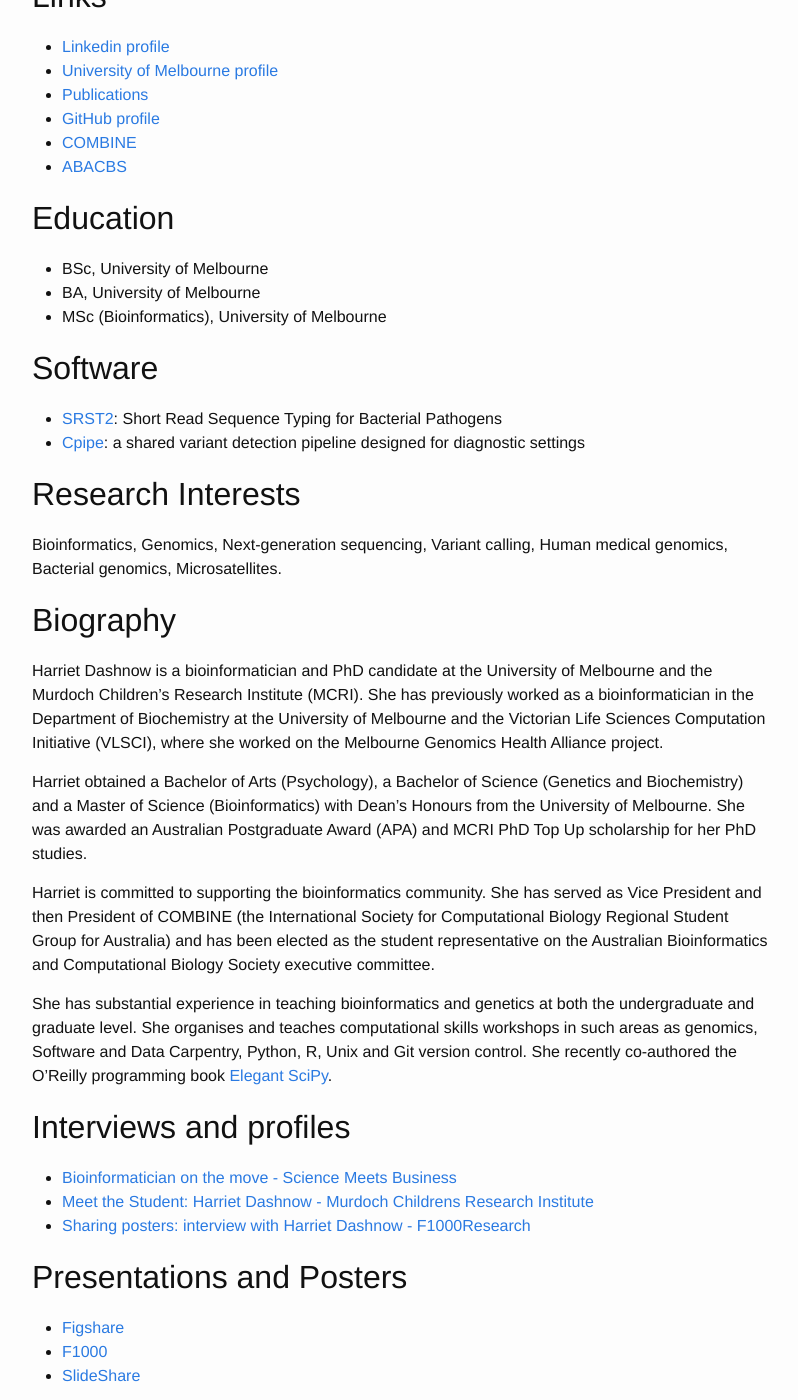
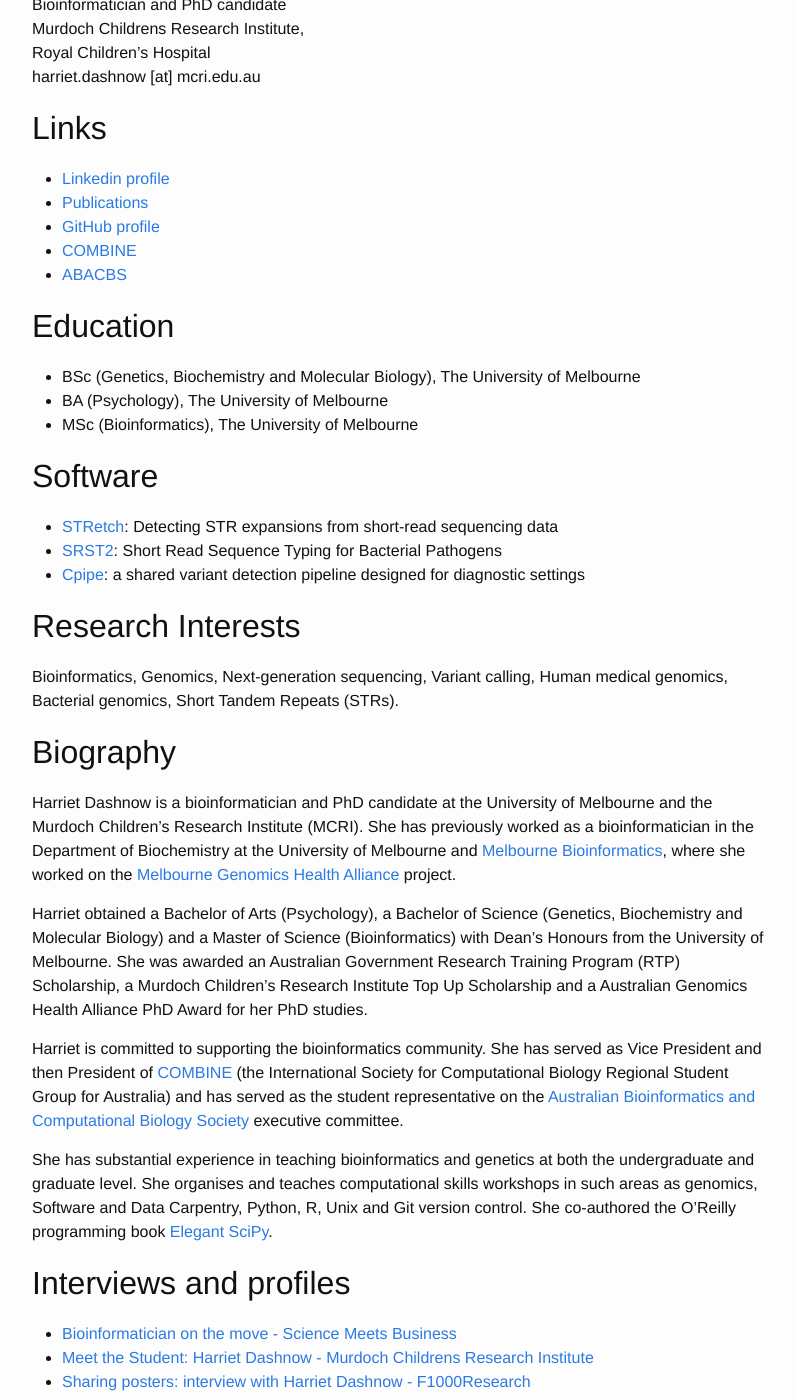
Before and after one commit to hdashnow/hdashnow.github.io, a Jekyll site: the page built from about.md, in a window 1280 px wide and 1400 px high, scrolled down 558 px. Shown: the whole window, without its empty margins (238-1036 px from the left). Built offline with Jekyll 4.4.1, drawn with Linux system fonts in a browser that asks for light colours.

Commit message:
Update about page and photo

```diff
--- a/about.md
+++ b/about.md
@@ -4,7 +4,7 @@
 permalink: /about/
 ---
 
-![_config.yml]({{ site.baseurl }}/images/HarrietDashnow2014_head.jpg)
+![_config.yml]({{ site.baseurl }}/images/Harriet_Dashnow_2016_square.jpg)
 
 Bioinformatician and PhD candidate<br>
 Murdoch Childrens Research Institute,<br>
@@ -13,33 +13,33 @@
 
 ## Links
 * [Linkedin profile](http://au.linkedin.com/in/hdashnow)
-* [University of Melbourne profile](http://www.vlsci.unimelb.edu.au/researcher/hdashnow)
 * [Publications](http://scholar.google.com.au/citations?user=4Y3m53gAAAAJ&hl=en)
 * [GitHub profile](http://github.com/hdashnow)
 * [COMBINE](http://combine.org.au)
 * [ABACBS](http://www.abacbs.org/)
 
 ## Education
-* BSc, University of Melbourne
-* BA, University of Melbourne
-* MSc (Bioinformatics), University of Melbourne
+* BSc (Genetics, Biochemistry and Molecular Biology), The University of Melbourne
+* BA (Psychology), The University of Melbourne
+* MSc (Bioinformatics), The University of Melbourne
 
 ## Software
+* [STRetch](https://github.com/Oshlack/STRetch/): Detecting STR expansions from short-read sequencing data
 * [SRST2](http://katholt.github.io/srst2/): Short Read Sequence Typing for Bacterial Pathogens
 * [Cpipe](http://cpipeline.org): a shared variant detection pipeline designed for diagnostic settings
 
 ## Research Interests
-Bioinformatics, Genomics, Next-generation sequencing, Variant calling, Human medical genomics, Bacterial genomics, Microsatellites.
+Bioinformatics, Genomics, Next-generation sequencing, Variant calling, Human medical genomics, Bacterial genomics, Short Tandem Repeats (STRs).
 
 ## Biography
 
-Harriet Dashnow is a bioinformatician and PhD candidate at the University of Melbourne and the Murdoch Children’s Research Institute (MCRI). She has previously worked as a bioinformatician in the Department of Biochemistry at the University of Melbourne and the Victorian Life Sciences Computation Initiative (VLSCI), where she worked on the Melbourne Genomics Health Alliance project.
+Harriet Dashnow is a bioinformatician and PhD candidate at the University of Melbourne and the Murdoch Children’s Research Institute (MCRI). She has previously worked as a bioinformatician in the Department of Biochemistry at the University of Melbourne and [Melbourne Bioinformatics](https://www.melbournebioinformatics.org.au/), where she worked on the [Melbourne Genomics Health Alliance](https://www.melbournegenomics.org.au/) project.
 
-Harriet obtained a Bachelor of Arts (Psychology), a Bachelor of Science (Genetics and Biochemistry) and a Master of Science (Bioinformatics) with Dean’s Honours from the University of Melbourne. She was awarded an Australian Postgraduate Award (APA) and MCRI PhD Top Up scholarship for her PhD studies.
+Harriet obtained a Bachelor of Arts (Psychology), a Bachelor of Science (Genetics, Biochemistry and Molecular Biology) and a Master of Science (Bioinformatics) with Dean’s Honours from the University of Melbourne. She was awarded an Australian Government Research Training Program (RTP) Scholarship, a Murdoch Children’s Research Institute Top Up Scholarship and a Australian Genomics Health Alliance PhD Award for her PhD studies.
 
-Harriet is committed to supporting the bioinformatics community. She has served as Vice President and then President of COMBINE (the International Society for Computational Biology Regional Student Group for Australia) and has been elected as the student representative on the Australian Bioinformatics and Computational Biology Society executive committee.
+Harriet is committed to supporting the bioinformatics community. She has served as Vice President and then President of [COMBINE](https://combine.org.au/) (the International Society for Computational Biology Regional Student Group for Australia) and has served as the student representative on the [Australian Bioinformatics and Computational Biology Society](https://www.abacbs.org/) executive committee.
 
-She has substantial experience in teaching bioinformatics and genetics at both the undergraduate and graduate level. She organises and teaches computational skills workshops in such areas as genomics, Software and Data Carpentry, Python, R, Unix and Git version control. She recently co-authored the O’Reilly programming book [Elegant SciPy](http://shop.oreilly.com/product/0636920038481.do).
+She has substantial experience in teaching bioinformatics and genetics at both the undergraduate and graduate level. She organises and teaches computational skills workshops in such areas as genomics, Software and Data Carpentry, Python, R, Unix and Git version control. She co-authored the O’Reilly programming book [Elegant SciPy](http://shop.oreilly.com/product/0636920038481.do).
 
 ## Interviews and profiles
 * [Bioinformatician on the move - Science Meets Business](http://sciencemeetsbusiness.com.au/bioinformatician-on-the-move/)
--- a/index.html
+++ b/index.html
@@ -5,7 +5,7 @@
 <html>
     <body>
 
-        <img src="{{ site.baseurl }}/images/HarrietDashnow2014_head.jpg" alt="Harriet Dashnow" style="width:200px;">
+        <img src="{{ site.baseurl }}/images/Harriet_Dashnow_2016_square.jpg" alt="Harriet Dashnow" style="width:200px;">
 
     </body>
 </html>
```
Also changed, not shown: images/HarrietDashnow2014_head.jpg (deleted), images/Harriet_Dashnow_2016_square.jpg (added).
